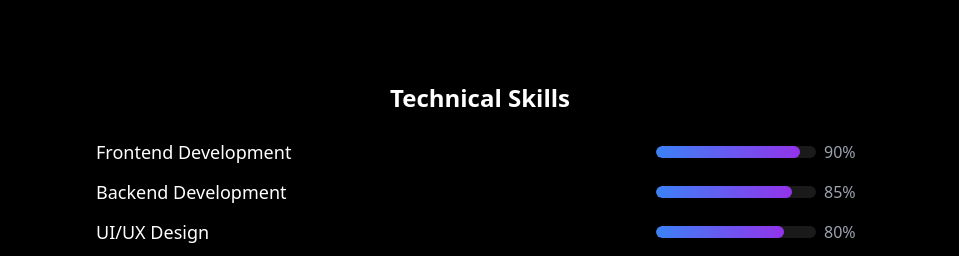
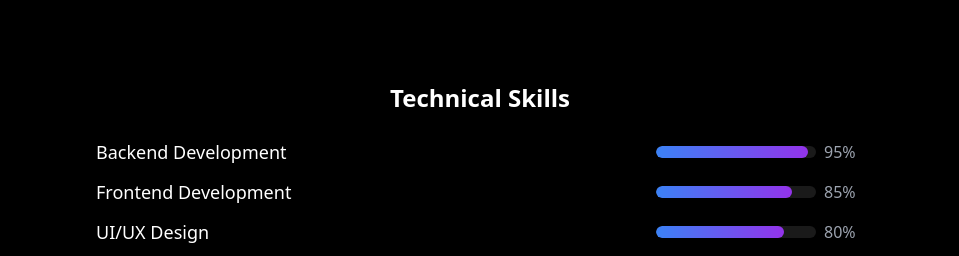
Before and after one commit to SarabdeepSBilkhu/SarabdeepSBilkhu.github.io, a React (Vite) app: page /about in a window 1280 px wide. Shown: the part 911-1167 px from the top of the page, without its empty margins (160-1119 px from the left). Built offline with nearby package versions, Linux system fonts and the light colour scheme.

Commit message:
Update About.jsx

```diff
--- a/src/pages/About.jsx
+++ b/src/pages/About.jsx
@@ -4,8 +4,8 @@ import { motion } from "framer-motion";
 
 const About = () => {
   const skills = [
-    { name: "Frontend Development", level: 90 },
-    { name: "Backend Development", level: 85 },
+    { name: "Backend Development", level: 95 },
+    { name: "Frontend Development", level: 85 },
     { name: "UI/UX Design", level: 80 },
     { name: "AI/ML Integration", level: 75 },
     { name: "DevOps", level: 70 }
```
